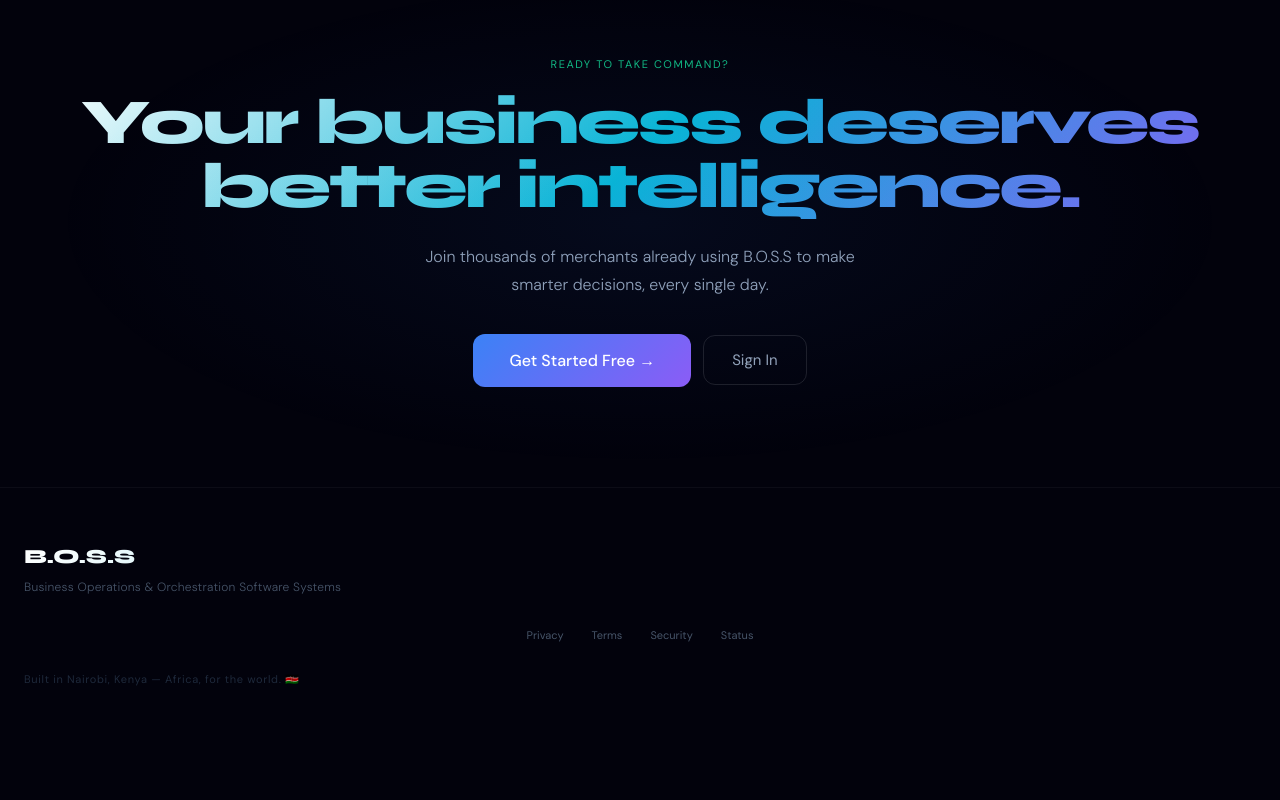
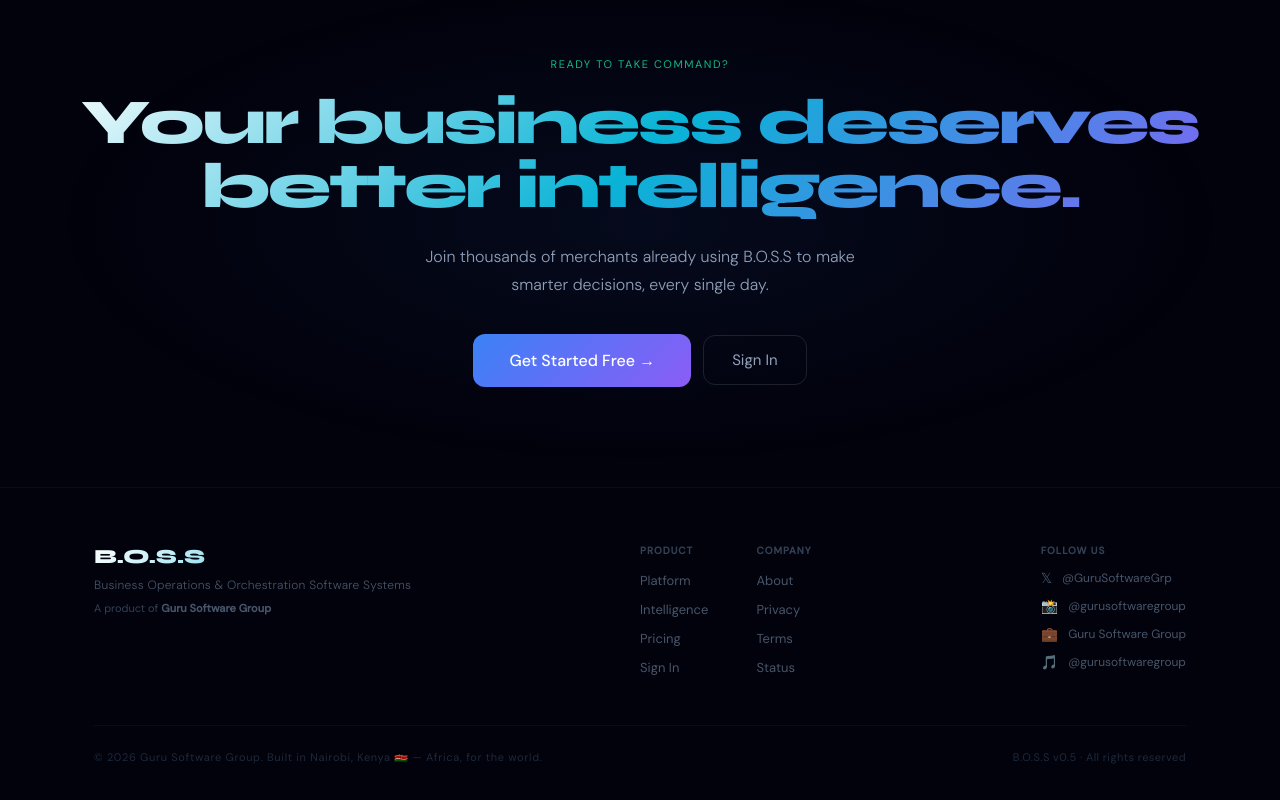
Before and after one commit to MachariaBrian12/B.O.S.S, a Next.js app in the folder frontend/: page / in a window 1280 px wide. Shown: the part 4692-5492 px from the top of the page. Before the commit the page ends 5434 px from the top, so only its background shows below. Built offline with nearby package versions, Linux system fonts and the light colour scheme.

Commit message:
feat: footer with social links and Guru Software Group

```diff
--- a/frontend/src/app/page.tsx
+++ b/frontend/src/app/page.tsx
@@ -640,17 +640,53 @@
 
       {/* ══════════════ FOOTER ══════════════ */}
       <footer>
-        <div className="fl">B.O.S.S</div>
-        <p className="ft">Business Operations &amp; Orchestration Software Systems</p>
-        <ul className="flinks">
-          <li><a href="#">Privacy</a></li>
-          <li><a href="#">Terms</a></li>
-          <li><a href="#">Security</a></li>
-          <li><a href="#">Status</a></li>
-        </ul>
-        <p style={{fontSize:11,color:"#1e293b",marginTop:28,letterSpacing:".06em"}}>
-          Built in Nairobi, Kenya — Africa, for the world. 🇰🇪
-        </p>
+        <div style={{maxWidth:1140,margin:"0 auto",padding:"0 24px"}}>
+          <div style={{display:"flex",flexWrap:"wrap",justifyContent:"space-between",gap:40,marginBottom:48}}>
+            <div style={{minWidth:200}}>
+              <div className="fl" style={{marginBottom:8}}>B.O.S.S</div>
+              <p className="ft" style={{marginBottom:4}}>Business Operations &amp; Orchestration Software Systems</p>
+              <p style={{fontSize:11,color:"#334155",marginTop:8}}>A product of <strong style={{color:"#475569"}}>Guru Software Group</strong></p>
+            </div>
+            <div style={{display:"flex",gap:48,flexWrap:"wrap"}}>
+              <div>
+                <div style={{fontSize:10,color:"#334155",letterSpacing:".1em",textTransform:"uppercase",marginBottom:12,fontWeight:600}}>Product</div>
+                <ul style={{listStyle:"none",display:"flex",flexDirection:"column",gap:8}}>
+                  {[["Platform","#platform"],["Intelligence","#intelligence"],["Pricing","#pricing"],["Sign In","/login"]].map(([l,h])=>(
+                    <li key={l}><a href={h} style={{fontSize:13,color:"#475569",textDecoration:"none"}}>{l}</a></li>
+                  ))}
+                </ul>
+              </div>
+              <div>
+                <div style={{fontSize:10,color:"#334155",letterSpacing:".1em",textTransform:"uppercase",marginBottom:12,fontWeight:600}}>Company</div>
+                <ul style={{listStyle:"none",display:"flex",flexDirection:"column",gap:8}}>
+                  {[["About","#about"],["Privacy","#"],["Terms","#"],["Status","#"]].map(([l,h])=>(
+                    <li key={l}><a href={h} style={{fontSize:13,color:"#475569",textDecoration:"none"}}>{l}</a></li>
+                  ))}
+                </ul>
+              </div>
+            </div>
+            <div>
+              <div style={{fontSize:10,color:"#334155",letterSpacing:".1em",textTransform:"uppercase",marginBottom:12,fontWeight:600}}>Follow Us</div>
+              <div style={{display:"flex",flexDirection:"column",gap:10}}>
+                {[
+                  {icon:"𝕏",  label:"@GuruSoftwareGrp",   href:"https://twitter.com/GuruSoftwareGrp"},
+                  {icon:"📸", label:"@gurusoftwaregroup",  href:"https://instagram.com/gurusoftwaregroup"},
+                  {icon:"💼", label:"Guru Software Group", href:"https://linkedin.com/company/guru-software-group"},
+                  {icon:"🎵", label:"@gurusoftwaregroup",  href:"https://tiktok.com/@gurusoftwaregroup"},
+                ].map(s=>(
+                  <a key={s.label} href={s.href} target="_blank" rel="noopener noreferrer"
+                    style={{display:"flex",alignItems:"center",gap:10,fontSize:12,color:"#475569",textDecoration:"none"}}>
+                    <span style={{fontSize:14}}>{s.icon}</span>{s.label}
+                  </a>
+                ))}
+              </div>
+            </div>
+          </div>
+          <div style={{borderTop:"1px solid rgba(255,255,255,.045)",paddingTop:24,display:"flex",flexWrap:"wrap",justifyContent:"space-between",gap:12}}>
+            <p style={{fontSize:11,color:"#1e293b",letterSpacing:".06em"}}>© 2026 Guru Software Group. Built in Nairobi, Kenya 🇰🇪 — Africa, for the world.</p>
+            <p style={{fontSize:11,color:"#1e293b",letterSpacing:".04em"}}>B.O.S.S v0.5 · All rights reserved</p>
+          </div>
+        </div>
       </footer>
     </>
   );
```
